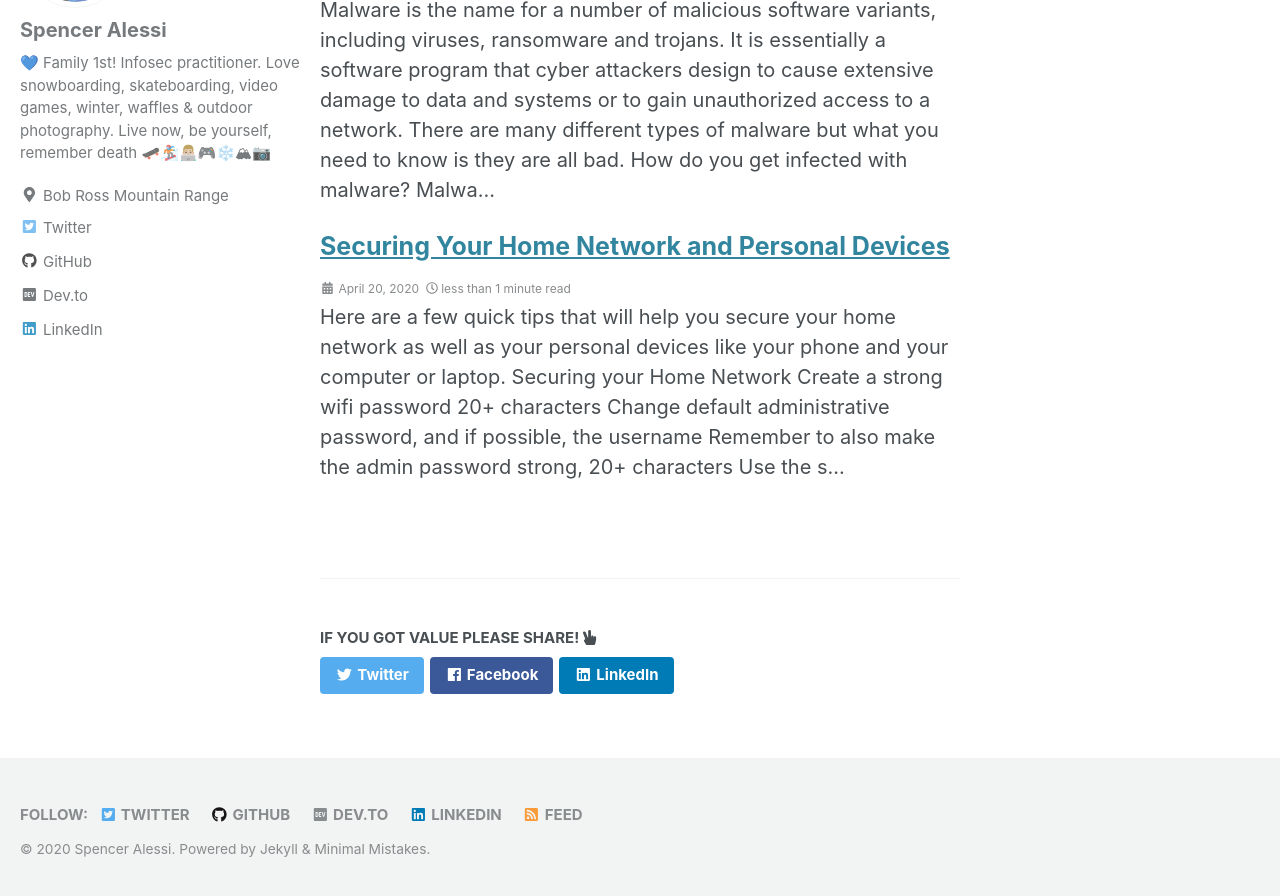
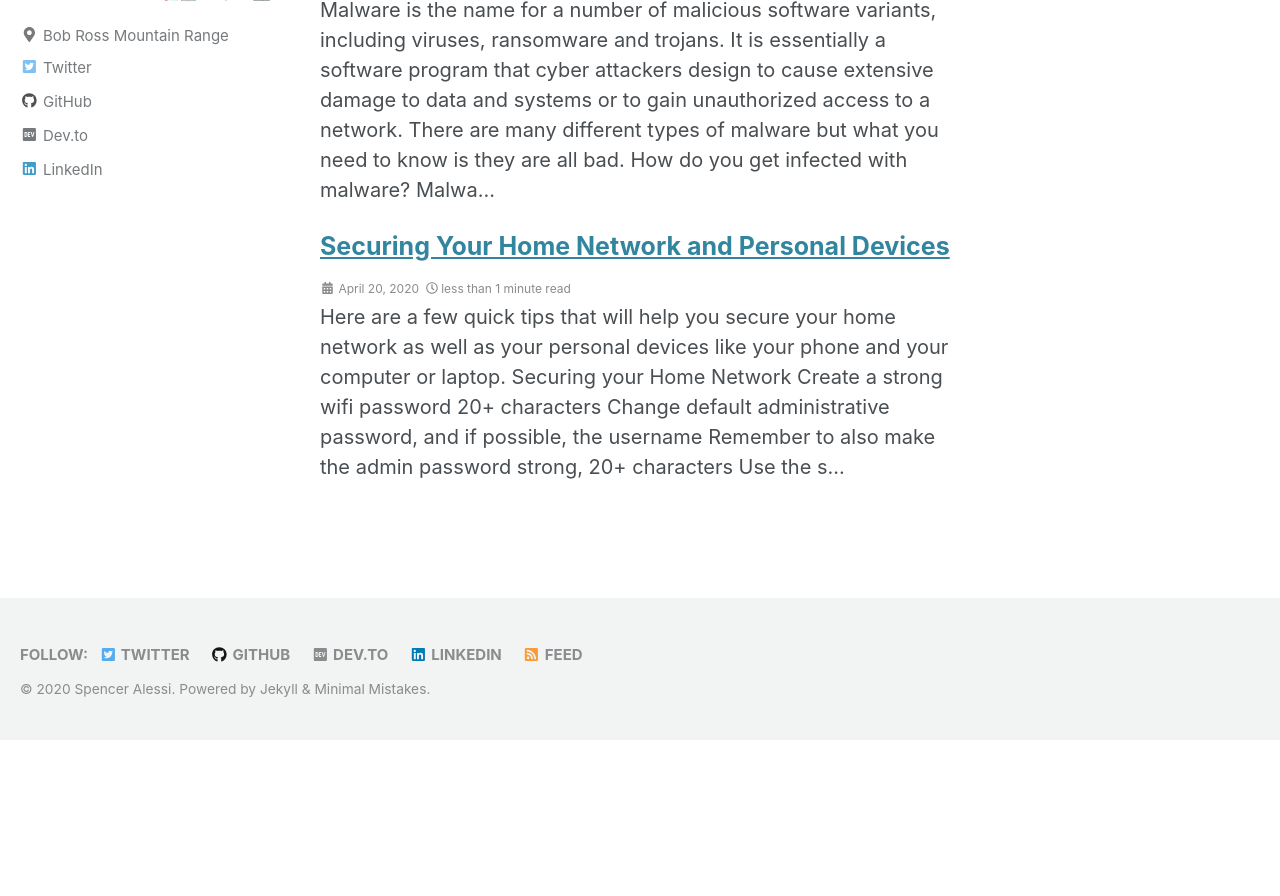
Before and after one commit to techspence/techspence.github.io, a Jekyll site: the page built from _pages/hackthebox.html, in a window 1280 px wide and 900 px high, scrolled down 2152 px. Shown: the top 896 px of the window. Built offline with Jekyll 4.4.1, drawn with Linux system fonts in a browser that asks for light colours; cached includes are drawn as plain includes; after the commit the page ends 2891 px from its top, so only the background shows below that; part of the change alters nothing that is shown.

Commit message:
removed _pages default

```diff
--- a/_config.yml
+++ b/_config.yml
@@ -299,16 +299,6 @@ collections:
 
 # Defaults
 defaults:
-  # _pages
-  - scope:
-      path: ""
-      type: pages
-    values:
-      layout: single
-      author_profile: true
-      comments: # true
-      share: true
-      related: true
   # _posts
   - scope:
       path: ""
```
